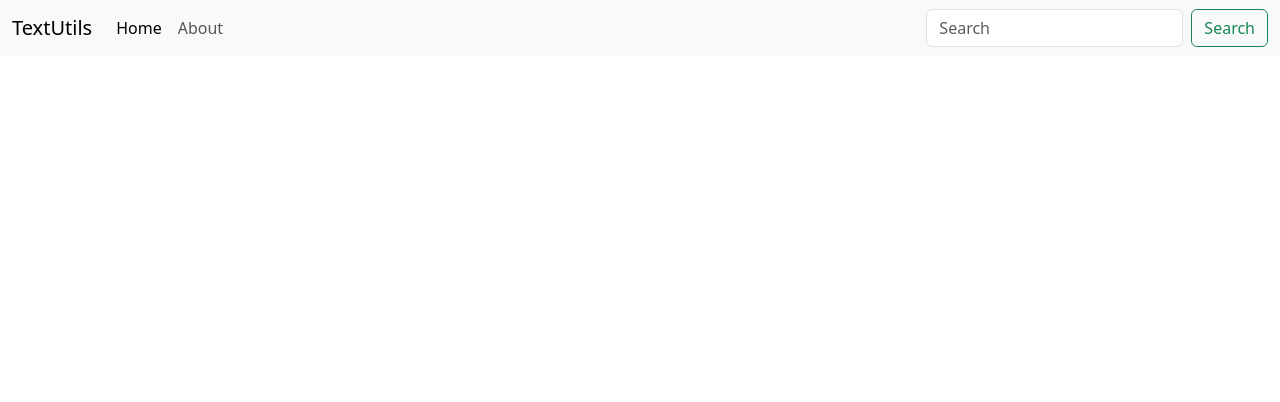
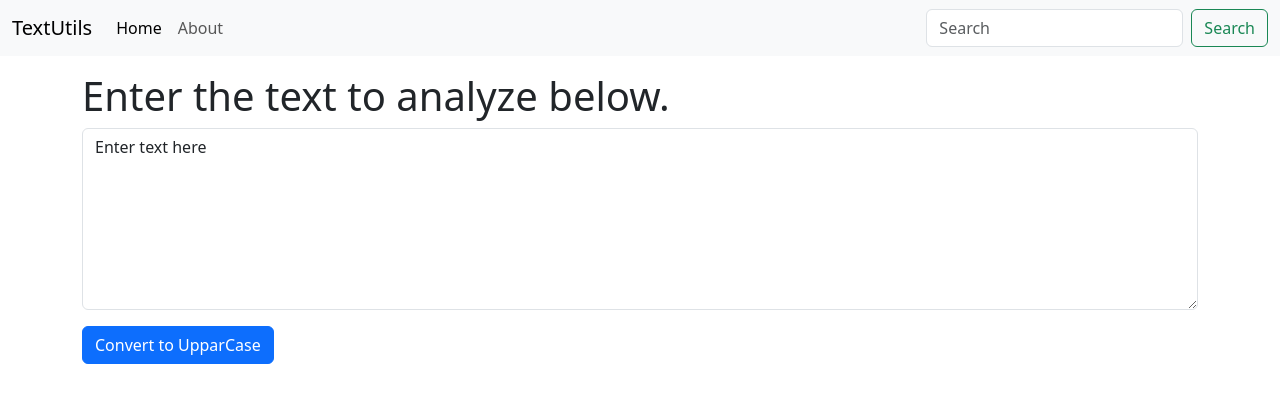
Before and after one commit to deepaksharmaNNN/Text-Utils, a React (Create React App) app: page / in a window 1280 px wide. Shown: the top 402 px of the page. Built offline with nearby package versions, Linux system fonts and the light colour scheme.

Commit message:
Convert to upparcase button added

```diff
--- a/src/App.js
+++ b/src/App.js
@@ -1,51 +1,14 @@
 import "./App.css";
+import Navbar from "./components/Navbar";
+import TextForm from "./components/TextForm";
 
 function App() {
   return (
     <>
-      <nav className="navbar navbar-expand-lg bg-body-tertiary">
-        <div className="container-fluid">
-          <a className="navbar-brand" href="/">
-            TextUtils
-          </a>
-          <button
-            className="navbar-toggler"
-            type="button"
-            data-bs-toggle="collapse"
-            data-bs-target="#navbarSupportedContent"
-            aria-controls="navbarSupportedContent"
-            aria-expanded="false"
-            aria-label="Toggle navigation"
-          >
-            <span className="navbar-toggler-icon"></span>
-          </button>
-          <div className="collapse navbar-collapse" id="navbarSupportedContent">
-            <ul className="navbar-nav me-auto mb-2 mb-lg-0">
-              <li className="nav-item">
-                <a className="nav-link active" aria-current="page" href="/">
-                  Home
-                </a>
-              </li>
-              <li className="nav-item">
-                <a className="nav-link" href="/">
-                  About
-                </a>
-              </li>
-            </ul>
-            <form className="d-flex" role="search">
-              <input
-                className="form-control me-2"
-                type="search"
-                placeholder="Search"
-                aria-label="Search"
-              />
-              <button className="btn btn-outline-success" type="submit">
-                Search
-              </button>
-            </form>
-          </div>
-        </div>
-      </nav>
+      <Navbar title="TextUtils" about="About" />
+      <div className="container my-3">
+        <TextForm  heading = "Enter the text to analyze below."/>
+      </div>
     </>
   );
 }
--- /dev/null
+++ b/src/components/Navbar.js
@@ -0,0 +1,54 @@
+import React from "react";
+import PropTypes from "prop-types";
+
+export default function Navbar(props) {
+  return (
+    <div>
+      <nav className="navbar navbar-expand-lg bg-body-tertiary">
+        <div className="container-fluid">
+          <a className="navbar-brand" href="/">
+            {props.title}
+          </a>
+          <button
+            className="navbar-toggler"
+            type="button"
+            data-bs-toggle="collapse"
+            data-bs-target="#navbarSupportedContent"
+            aria-controls="navbarSupportedContent"
+            aria-expanded="false"
+            aria-label="Toggle navigation"
+          >
+            <span className="navbar-toggler-icon"></span>
+          </button>
+          <div className="collapse navbar-collapse" id="navbarSupportedContent">
+            <ul className="navbar-nav me-auto mb-2 mb-lg-0">
+              <li className="nav-item">
+                <a className="nav-link active" aria-current="page" href="/">
+                  Home
+                </a>
+              </li>
+              <li className="nav-item">
+                <a className="nav-link" href="/about">
+                  {props.about}
+                </a>
+              </li>
+            </ul>
+            <form className="d-flex" role="search">
+              <input
+                className="form-control me-2"
+                type="search"
+                placeholder="Search"
+                aria-label="Search"
+              />
+              <button className="btn btn-outline-success" type="submit">
+                Search
+              </button>
+            </form>
+          </div>
+        </div>
+      </nav>
+    </div>
+  );
+}
+Navbar.propTypes = { title: PropTypes.string.isRequired, about: PropTypes.string.isRequired };
+// Navbar.defaultProps = { title: "Title Here", about: "About Here" };
--- /dev/null
+++ b/src/components/TextForm.js
@@ -0,0 +1,30 @@
+import React, { useState } from "react";
+
+export default function TextForm(props) {
+  const handleUpparCaseClick = () => {
+    console.log("UpparCase was clicked");
+    setText(text.toUpperCase());
+  };
+  const handleOnChange = (event) => {
+    console.log("On Change");
+    setText(event.target.value);
+  };
+  const [text, setText] = useState("Enter text here");
+  return (
+    <div>
+      <h1>{props.heading}</h1>
+      <div className="mb-3">
+        <textarea
+          className="form-control"
+          id="myTextBox"
+          value={text}
+          onChange={handleOnChange}
+          rows="7"
+        ></textarea>
+      </div>
+      <button className="btn btn-primary" onClick={handleUpparCaseClick}>
+        Convert to UpparCase
+      </button>
+    </div>
+  );
+}
```
